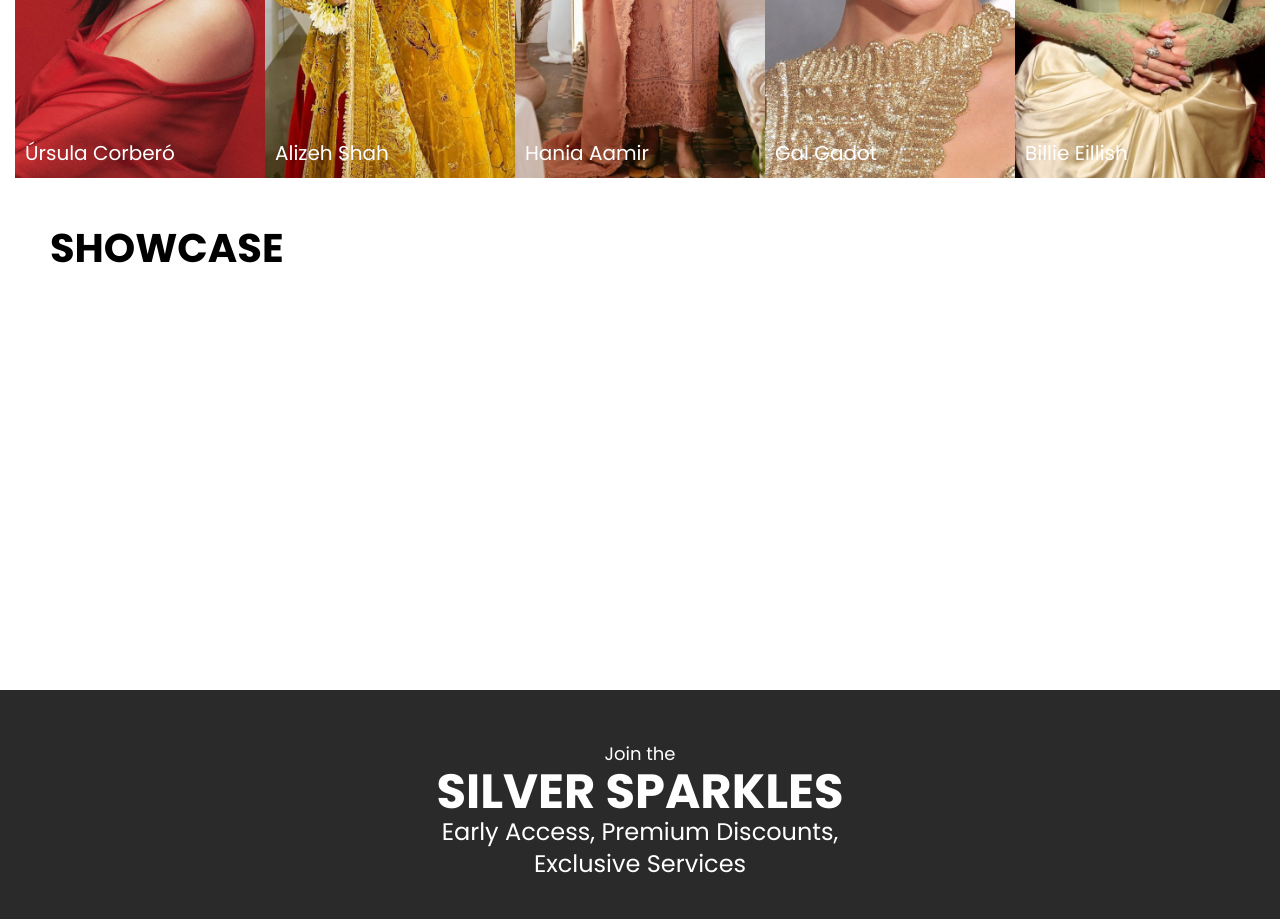
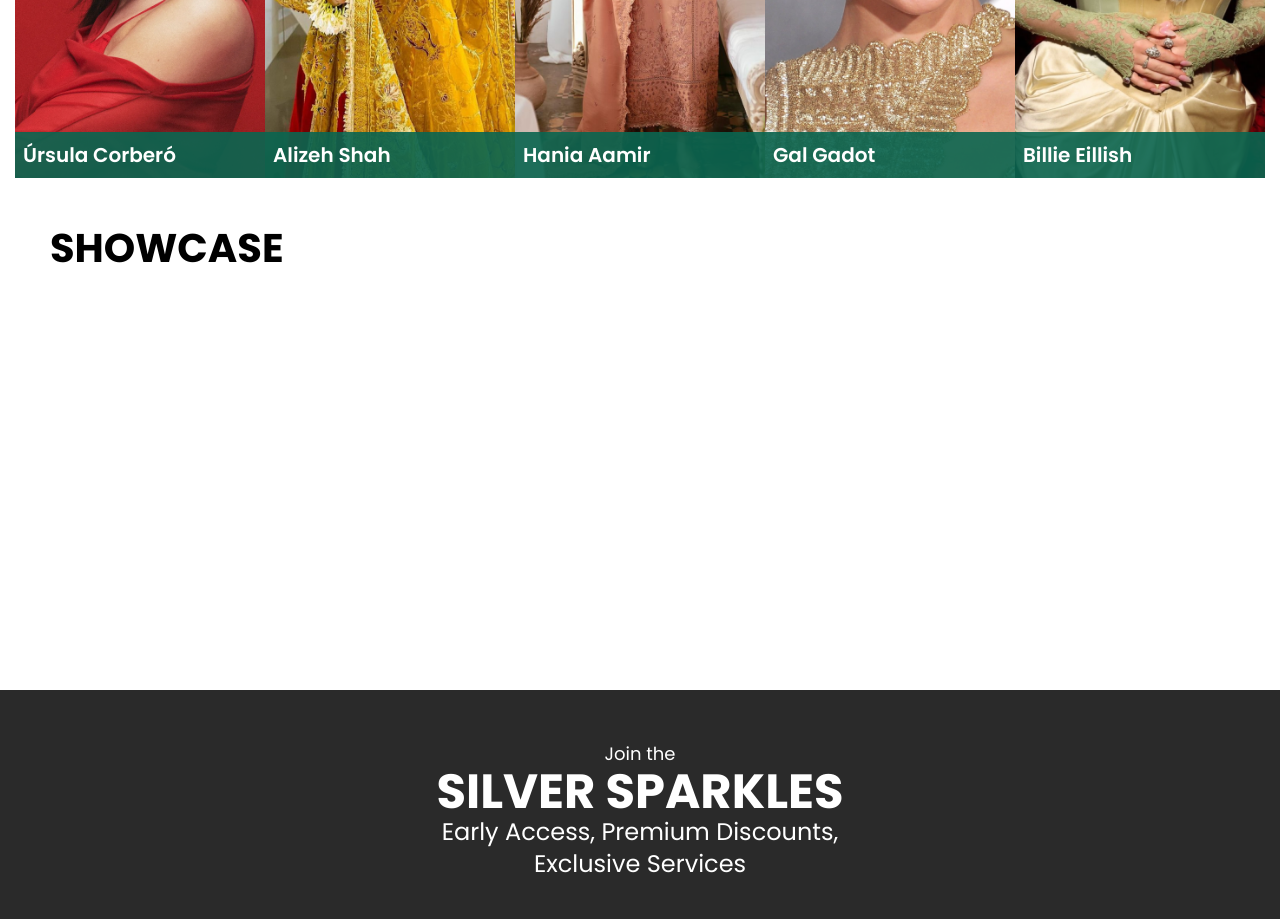
Before and after one commit to TiranChanuka/silversparkles.lk---frontend, a React (Vite) app: page / in a window 1280 px wide. Shown: the part 5260-6179 px from the top of the page. Built offline with nearby package versions, Linux system fonts and the light colour scheme.

Commit message:
create slider

```diff
--- a/src/Components/Client Card/ClientCard.jsx
+++ b/src/Components/Client Card/ClientCard.jsx
@@ -1,14 +1,15 @@
 import React from 'react'
 
-const ClientCard = ({item}) => {
+const ClientCard = ({ item }) => {
   return (
     <div>
       <div className='Poppins w-[250px] h-[500px] flex relative'>
         {/* client Image */}
         <img src={item.img} alt="client" className='w-[100%] h-[100%] object-cover' />
         {/* client Name */}
-        <div className='text-white absolute bottom-0 p-[10px]'>
-          <span className='text-[20px] '>{item.name}</span>
+        <div className='text-white absolute bottom-0 p-2 bg-[#0A6550] bg-opacity-90 w-full' >
+          <div><span className='text-[20px] font-semibold'>{item.name}</span></div>
+          <span className='text-[16px]' >{item.description}</span>
         </div>
       </div>
     </div>
```
